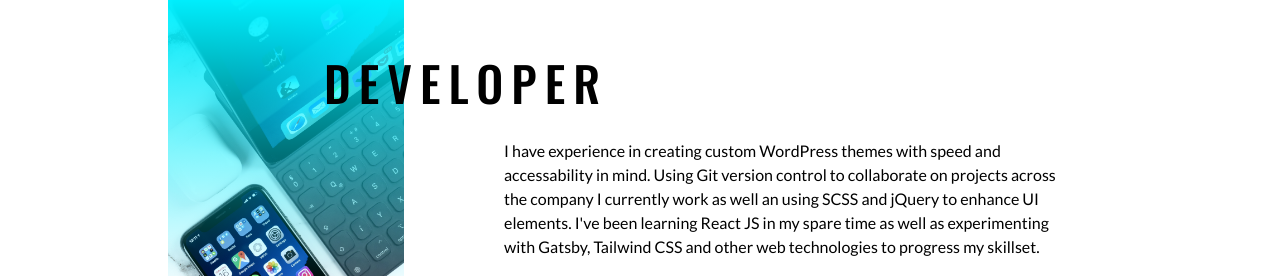
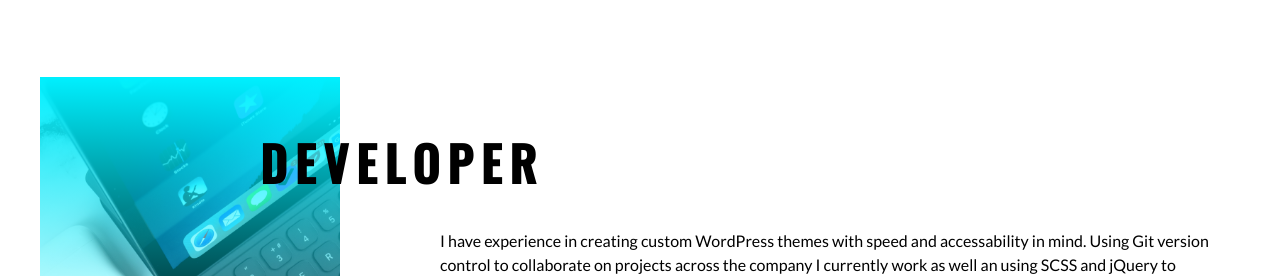
Before and after one commit to alexjamesdesign/alexjamesdesign, a Gatsby site: page / in a window 1280 px wide. Shown: the part 1003-1279 px from the top of the page. Built offline with nearby package versions, Linux system fonts and the light colour scheme; Gatsby itself is replaced by a stand-in of ours.

Commit message:
Changed container to wrapper to avoid the max-width from Tailwind

```diff
--- a/src/components/designer-developer.js
+++ b/src/components/designer-developer.js
@@ -4,9 +4,9 @@ import SkillSet from "./skills"
 const DesignerDeveloper = (props) => {
 
     return (
-        <div className={`designer-developer-outer container flex w-full flex flex-wrap mb-20 tablet:mb-0 ${props.position}`}>
+        <div className={`designer-developer-outer wrapper pb-20 flex w-full flex flex-wrap mb-20 tablet:mb-0 ${props.position}`}>
             <div className="dd-text tablet:w-3/4">
-                <p className="title text-5xl md:text-6xl text-black">{props.title}</p>
+                <p className="title text-5xl md:text-6xl text-black weight-600">{props.title}</p>
                 <p className="main-content">{props.content}</p>
 
                 <SkillSet skillcat={props.skillcat} />
--- a/src/styles/main.scss
+++ b/src/styles/main.scss
@@ -73,7 +73,7 @@ p {
 
 // CUSTOM
 
-.container {
+.wrapper {
   max-width: 1600px;
   margin: 0 auto;
   overflow: auto;
@@ -187,7 +187,7 @@ p {
 
       .main-content {
         @include tablet {
-          padding: 20px 30px 0px 100px;
+          padding: 30px 30px 0px 100px;
         }
       }
 
@@ -223,13 +223,13 @@ p {
 
         @include tablet {
           margin-right: -80px;
-          padding: 0px;
+          padding: 30px 0px 0px 0px;
         }
       }
 
       .main-content {
         @include tablet {
-          padding: 20px 100px 0px 30px;
+          padding: 30px 100px 0px 30px;
         }
       }
     }
--- a/src/styles/tailwind.css
+++ b/src/styles/tailwind.css
@@ -7,5 +7,5 @@ h1 {
 }
 
 .title {
-    @apply uppercase text-left font-medium;
+    @apply uppercase text-left font-bold;
 }
```
